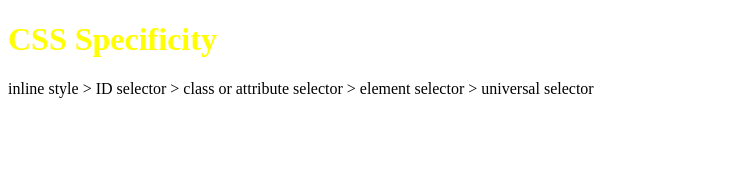
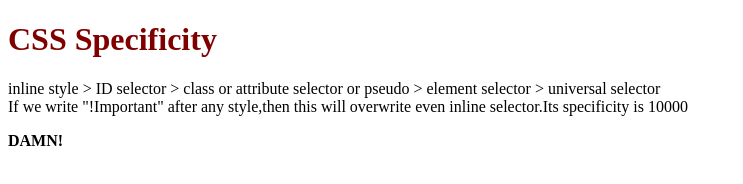
Before and after one commit to NobleChicken97/Webdev, a plain HTML site: page video 21/index.html in a window 1280 px wide. Shown: the whole page, without its empty margins (0-743 px from the left). Drawn offline with Linux system fonts and the light colour scheme.

Commit message:
Update index.html

```diff
--- a/video 21/index.html
+++ b/video 21/index.html
@@ -5,31 +5,45 @@
     <meta name="viewport" content="width=device-width, initial-scale=1.0" />
     <title>Document</title>
     <style>
+        /* Its speciificity is 1 */
       h1 {
         color: aqua;
       }
-
+        /* Its speciificity is 1+10.
+        We will add specificity */
+      h1.yellow{
+        color:maroon;
+      }
+      /* Its speciificity is 10 */
+      .cpurple {
+        color: purple;
+      }
+      /* Its speciificity is 10 */
       .cred {
         color: red;
       }
-      .cpurple {
-        color: purple;
-      }
-      .cred {
-        color: red;
-      }
+      /* Its speciificity is 10 */
       .yellow {
         color: yellow;
       }
-      /* [data-x=a]{
+
+        /* It is an example of attribute selector
+        Its specificity is 10 */
+     /* [data-x=a]{
         background-color: red;
       } */
+
+
     </style>
   </head>
   <body>
     <div>
-      <h1 class = "yellow cred cpurple" data-x="a">CSS Specificity</h1>
-      inline style &gt; ID selector &gt; class or attribute selector &gt; element selector &gt; universal selector
+      <h1 style="color:maroon" class= "yellow cred cpurple" data-x="a">CSS Specificity</h1>
+      inline style &gt; ID selector &gt; class or attribute selector or pseudo &gt; element selector &gt; universal selector
+    </div>
+    <div>
+        If we write "!Important" after any style,then this will overwrite even inline selector.Its specificity is 10000</div>
+        <p style="font-weight:bold;">DAMN!</p>
     </div>
   </body>
 </html>
```
